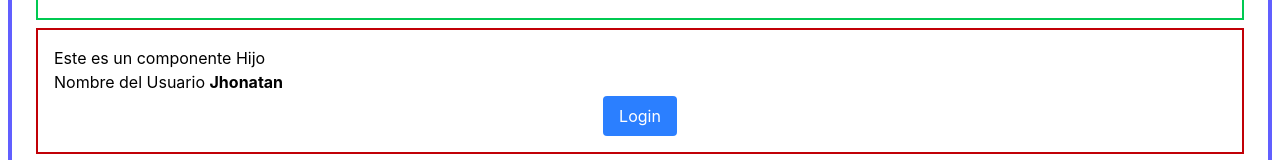
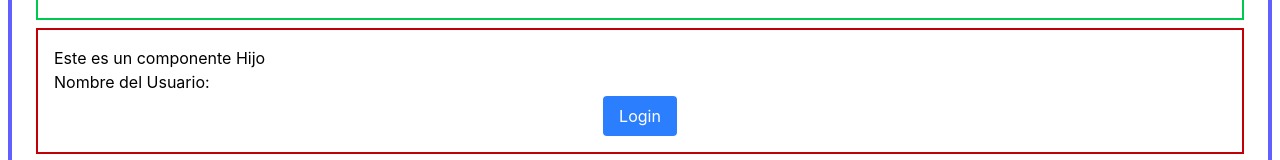
Before and after one commit to Jhonatanisai8/react-curso, a React (Vite) app in the folder my-proyect/: page / in a window 1280 px wide. Shown: the part 156-316 px from the top of the page. Built offline with nearby package versions, Linux system fonts and the light colour scheme.

Commit message:
feat: elevar estado

```diff
--- a/my-proyect/src/components/props_sesion01/Hijo.jsx
+++ b/my-proyect/src/components/props_sesion01/Hijo.jsx
@@ -1,17 +1,15 @@
 import React, { useState } from "react";
 
-const Hijo = ({ handlerLogin }) => {
-  const [userName, setUserName] = useState("Jhonatan");
-
+const Hijo = (props) => {
   const handlerClick = () => {
-    handlerLogin(userName);
+    props.handlerLogin("Jhonatan");
   };
 
   return (
     <div className="border-2 border-red-700 m-2 p-4">
       <h2>Este es un componente Hijo</h2>
       <p>
-        Nombre del Usuario <span className="font-bold">{userName}</span>
+        Nombre del Usuario: <span className="font-bold">{props.userName}</span>
       </p>
       <div className="flex justify-center mt-0.5 ">
         <button
--- a/my-proyect/src/components/props_sesion01/Padre.jsx
+++ b/my-proyect/src/components/props_sesion01/Padre.jsx
@@ -4,6 +4,7 @@ import Hermano from "./Hermano";
 
 const Padre = () => {
   const [display, setDisplay] = useState("");
+
   const login = (name) => {
     setDisplay(name);
   };
@@ -16,7 +17,7 @@ const Padre = () => {
       <div>
         <Hermano userName={display}></Hermano>
       </div>
-      <Hijo handlerLogin={login}></Hijo>
+      <Hijo handlerLogin={login} userName={display}></Hijo>
     </div>
   );
 };
```
